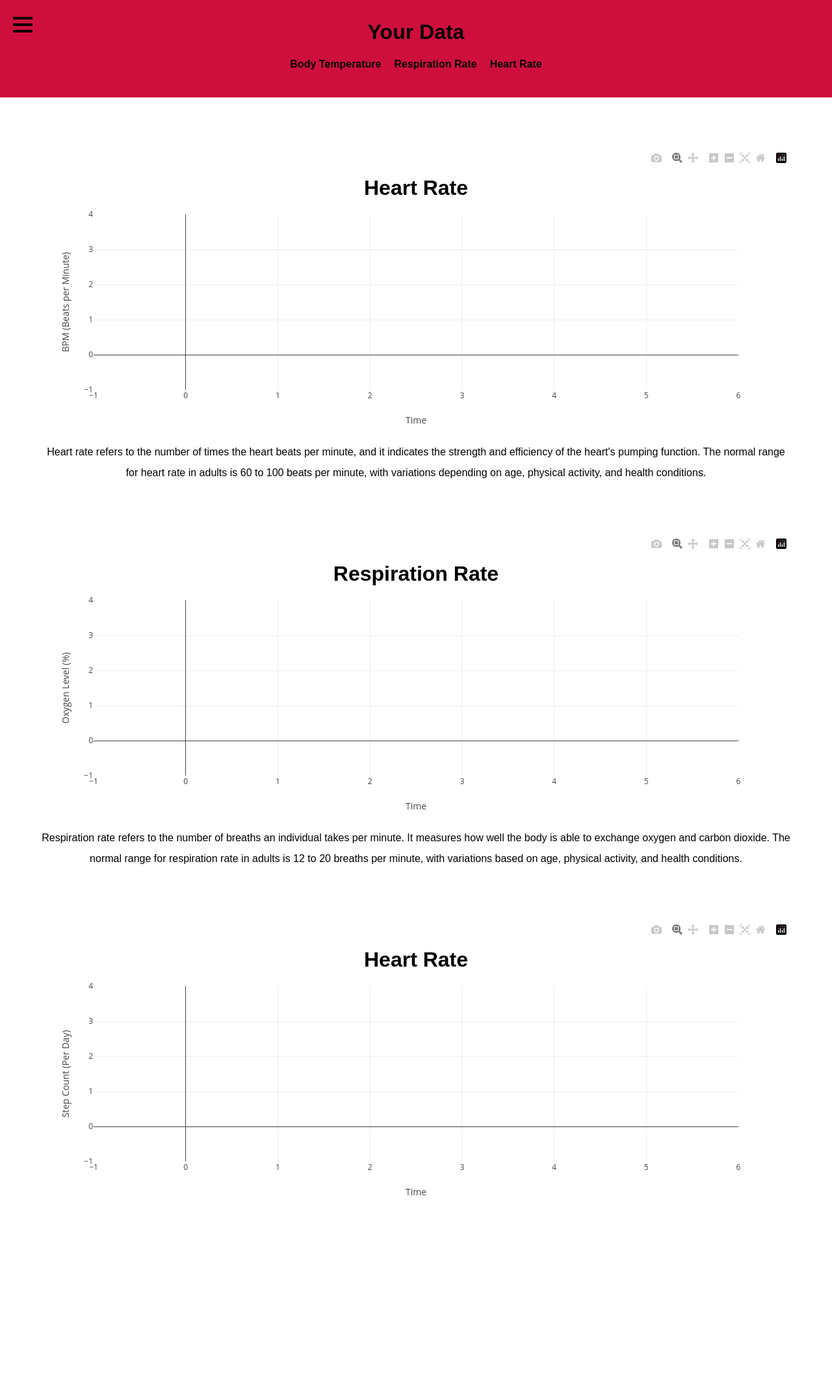
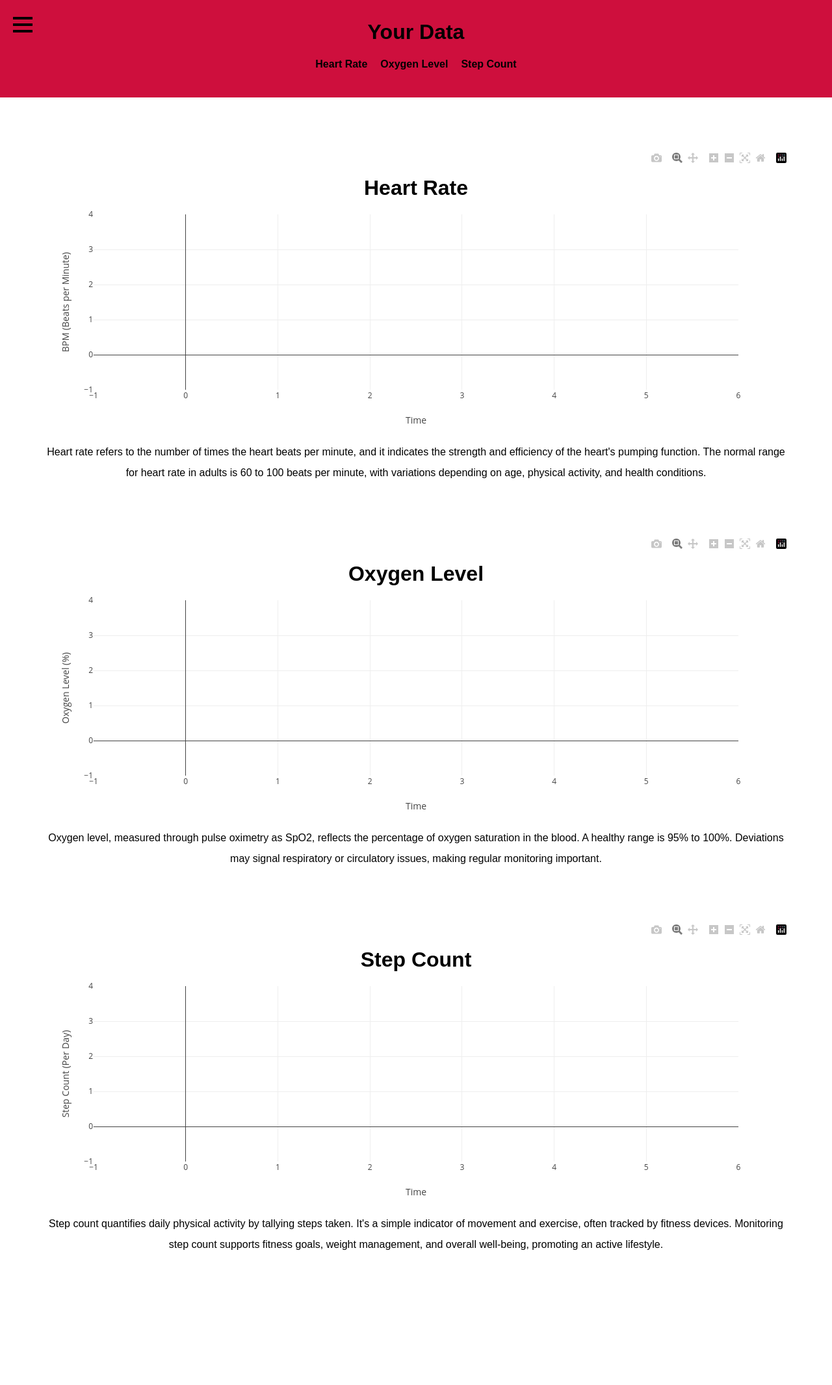
Before and after one commit to JMowell99/capstone, a Flask app: page /userData in a window 1280 px wide. Shown: the whole page at 65% size. Before the commit the page ends 1840 px from the top, so only its background shows below. Run offline with Flask 3, Linux system fonts and the light colour scheme; the visitor is signed in with stand-in values (Sample User, id 1); parts of the project's set-up code (start-up, migrations or seed data) failed here and were passed over; some libraries are stand-ins or nearby versions.

Commit message:
Displays user data

```diff
--- a/templates/userData.html
+++ b/templates/userData.html
@@ -35,9 +35,9 @@
     <div class="about-section">
         <h1 class="ignore-styling">Your Data</h1>
         <div class="links">
-            <a href="#bodyTemp">Body Temperature</a>
-            <a href="#respirationRate">Respiration Rate</a>
             <a href="#heartRate">Heart Rate</a>
+            <a href="#oxygenLevel">Oxygen Level</a>
+            <a href="#stepCount">Step Count</a>
         </div>
     </div>
 
@@ -49,17 +49,17 @@
           </p>
 
         <div id="oxygenLevel" class="offset-50"></div>
-        <h1>Respiration Rate</h1>
+        <h1>Oxygen Level</h1>
           <div id="chart2" class="normal"></div>
           <p class="normal double-spaced center">
-              Respiration rate refers to the number of breaths an individual takes per minute. It measures how well the body is able to exchange oxygen and carbon dioxide. The normal range for respiration rate in adults is 12 to 20 breaths per minute, with variations based on age, physical activity, and health conditions.
+            Oxygen level, measured through pulse oximetry as SpO2, reflects the percentage of oxygen saturation in the blood. A healthy range is 95% to 100%. Deviations may signal respiratory or circulatory issues, making regular monitoring important.
           </p>
 
         <div id="stepCount" class="offset-50"></div>
-        <h1>Heart Rate</h1>
+        <h1>Step Count</h1>
           <div id="chart3" class="normal"></div>
           <p class="normal double-spaced center">
-
+            Step count quantifies daily physical activity by tallying steps taken. It's a simple indicator of movement and exercise, often tracked by fitness devices. Monitoring step count supports fitness goals, weight management, and overall well-being, promoting an active lifestyle.
           </p>
 
       <script>
```
